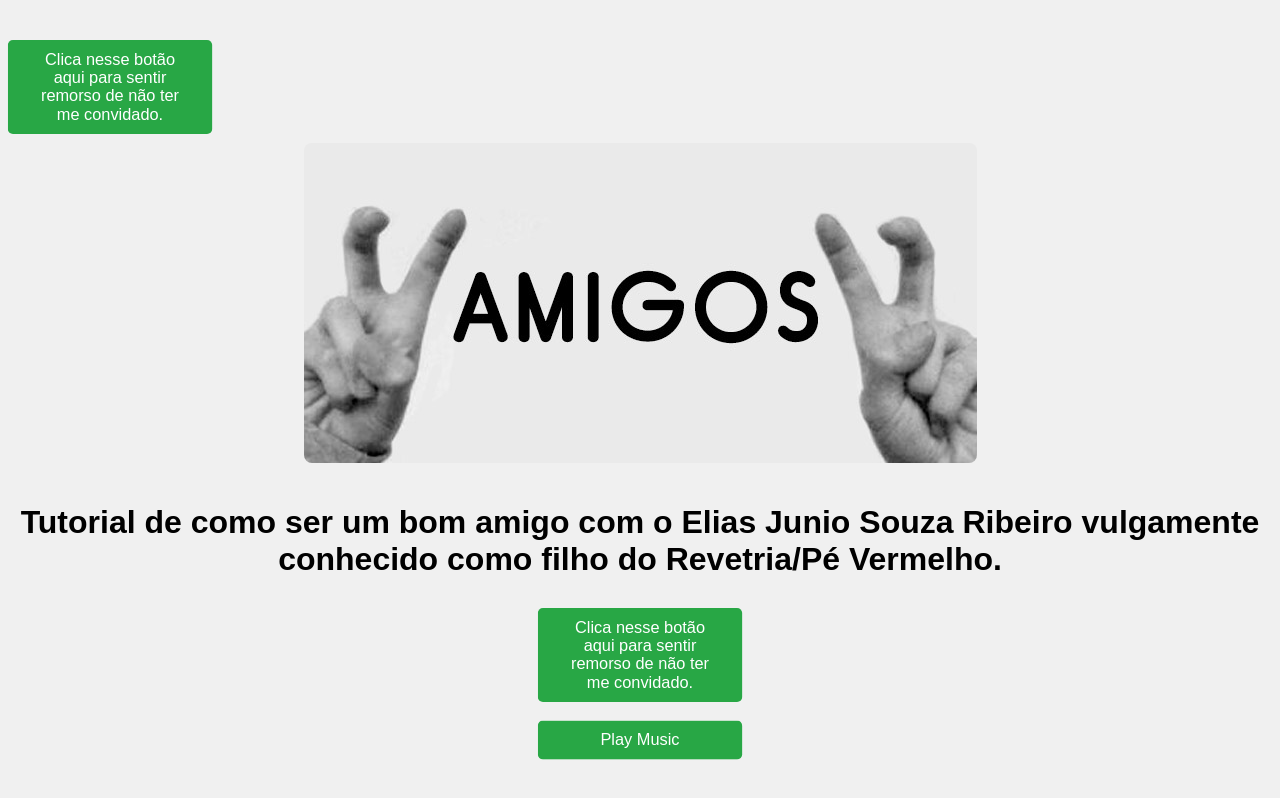
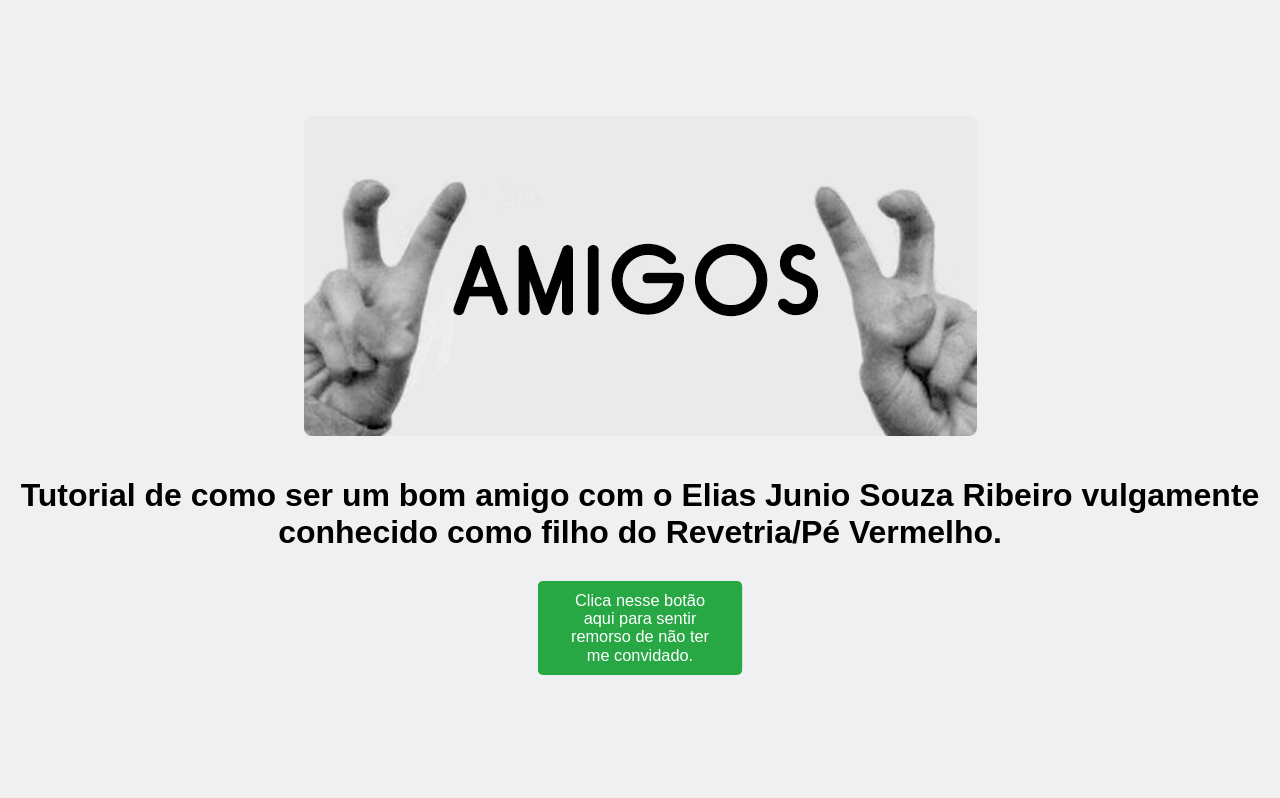
Before and after one commit to Lijunio/amigos, a React (Create React App) app: page / in a window 1280 px wide. Built offline with nearby package versions, Linux system fonts and the light colour scheme.

Commit message:
Fix play button duplication and positioning

```diff
--- a/src/components/MusicPlayer.js
+++ b/src/components/MusicPlayer.js
@@ -2,18 +2,6 @@ import React, { useEffect, useRef } from 'react';
 
 function MusicPlayer({ onPlay }) {
   const audioRef = useRef(null);
-
-  const handlePlay = () => {
-    const audioElement = audioRef.current;
-    if (audioElement) {
-      audioElement.play().then(() => {
-        onPlay();
-        console.log("Audio playback started");
-      }).catch(error => {
-        console.log("Playback error:", error);
-      });
-    }
-  };
 
   useEffect(() => {
     return () => {
@@ -25,10 +13,7 @@ function MusicPlayer({ onPlay }) {
   }, []);
 
   return (
-    <div>
-      <audio ref={audioRef} src={`${process.env.PUBLIC_URL}/images/amigo.mp3`} loop />
-      <button className="button-play" onClick={handlePlay}>Clica nesse botão aqui para sentir remorso de não ter me convidado.</button>
-    </div>
+    <audio ref={audioRef} src={`${process.env.PUBLIC_URL}/images/amigo.mp3`} loop />
   );
 }
 
--- a/src/components/Tutorial.js
+++ b/src/components/Tutorial.js
@@ -6,6 +6,14 @@ function Tutorial({ nextStep }) {
 
   const handlePlay = () => {
     setIsPlaying(true);
+    const audioElement = document.querySelector('audio');
+    if (audioElement) {
+      audioElement.play().then(() => {
+        console.log("Audio playback started");
+      }).catch(error => {
+        console.log("Playback error:", error);
+      });
+    }
   };
 
   return (
@@ -13,7 +21,7 @@ function Tutorial({ nextStep }) {
       <img src={`${process.env.PUBLIC_URL}/images/amizades.jpg`} alt="Imagem tutorial" className="tutorial-image" />
       <h1>Tutorial de como ser um bom amigo com o Elias Junio Souza Ribeiro vulgamente conhecido como filho do Revetria/Pé Vermelho.</h1>
       <MusicPlayer isPlaying={isPlaying} />
-      {!isPlaying && <button className="button-play" onClick={handlePlay}>Play Music</button>}
+      {!isPlaying && <button className="button-play" onClick={handlePlay}>Clica nesse botão aqui para sentir remorso de não ter me convidado.</button>}
       {isPlaying && <button className="button" onClick={nextStep}>Próximo</button>}
     </div>
   );
--- a/src/index.css
+++ b/src/index.css
@@ -161,7 +161,6 @@ p {
   }
 }
 
-
 @media (max-width: 600px) {
   body {
     flex-direction: column;
```
